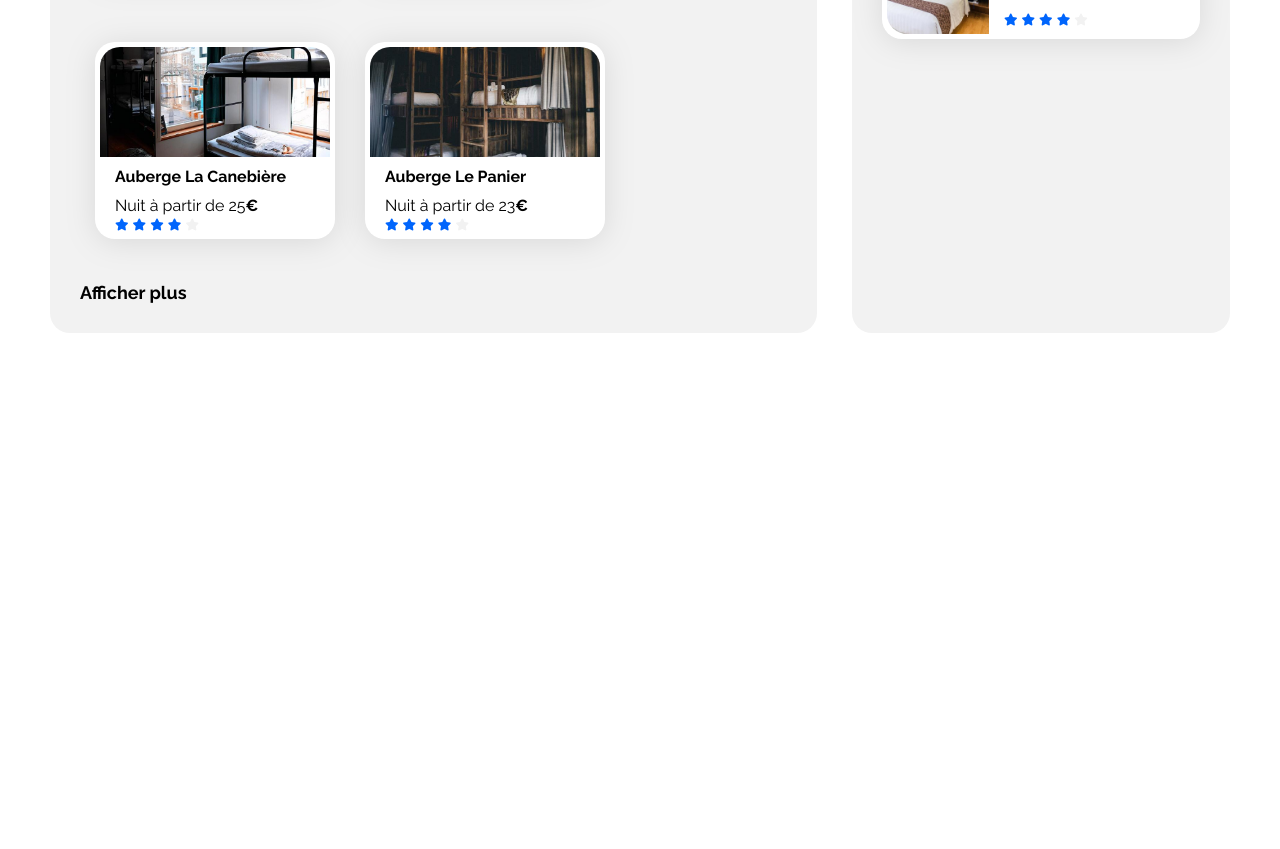
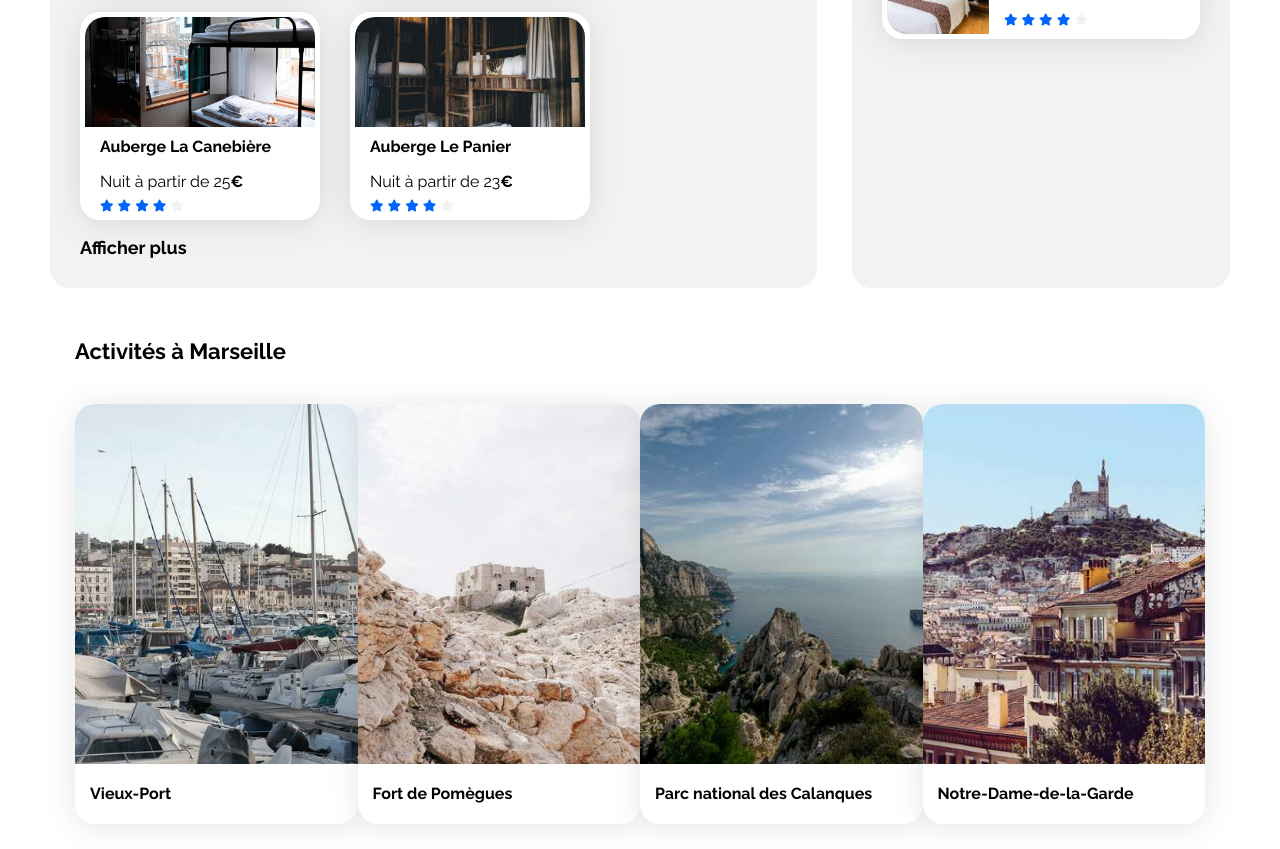
Before and after one commit to Pierrecrn/Projet-2-OC, a plain HTML site: page index.html in a window 1280 px wide. Shown: the part 880-1729 px from the top of the page. Before the commit the page ends 1213 px from the top, so only its background shows below. Drawn offline with Linux system fonts and the light colour scheme.

Commit message:
Ajout des 'activités à marseille'

```diff
--- a/css/styles.css
+++ b/css/styles.css
@@ -187,15 +187,17 @@ header {
 }
 .hebergements-title {
     display: flex;
+    margin-bottom: 15px;
 }
 .hebergements-cards {
     display: flex;
     flex-wrap: wrap;
 }
 .hebergements-cards a {
-    height: 220px;
+    height: 225px;
     width: 240px;
-    margin: 20px 15px 20px 15px;
+    margin-top: 15px;
+    margin-right: 30px;
 }
 .hebergements-cards .card {
     display: flex;
@@ -214,13 +216,13 @@ header {
     box-sizing: border-box;
 }
 .hebergements-cards .card-title {
-    margin: 10px 0;
+    margin: 10px 0 15px 0;
 }
 .hebergements-cards .card-subtitle {
-    margin: 0;
+    margin-bottom: 5px;
 }
-.hebergements-cards .card-subtitle {
-    margin-bottom: 5 px;
+.hebergements-cards .card-rating {
+    padding-bottom: 15 px;
 }
 .hebergements-lien  {
     color: black;
@@ -273,8 +275,39 @@ header {
     margin-bottom: 5px;
 }
 
+/****** activités ***********/
+.activites {
+    padding: 25px;
+}
+.activites-title {
+    display: flex;
+    margin: 25px 0 15px 0;
+}
 
+.activites-cards {
+    display: flex;
+    justify-content: space-between;
+}
+.activites-cards a {
+    width: 300px;
+    height: 400px;
+    margin-top: 25px;
+    background-color: white;
+    border-radius: 20px;
+    filter: drop-shadow(0px 3px 15px rgba(0, 0, 0, 0.1));
+    padding-bottom: 20px;
+}
 
+.activites-cards img {
+    width: 100%;
+    height: 360px;
+    object-fit: cover;
+    border-top-left-radius: 20px;
+    border-top-right-radius: 20px;
+}
+.activites-txt {
+    margin-left: 15px;
+}
 
 /* Le code ci-dessous correspond à la version responsive uniquement */
 
--- a/index.html
+++ b/index.html
@@ -60,9 +60,7 @@
             </section>
             <div class="hebergements-and-populaires">
                 <section class="hebergements">
-                    <div class="hebergements-title">
-                        <h2 class="section-title">Hébergements à Marseille</h2>
-                    </div>
+                    <h2 class="hebergements-title section-title">Hébergements à Marseille</h2>
                     <div class="hebergements-cards">
                         <a href="#">
                             <article class="card">
@@ -247,6 +245,43 @@
                     </div>
                 </section>
             </div>
+            <section class="activites">
+                <h2 class="activites-title section-title">Activités à Marseille</h2>
+                <div class="activites-cards">
+                    <a href="#">
+                        <article>
+                            <img src="./images/activities/reno-laithienne.jpg" alt="Image de bateaux dans le port de Marseille">
+                            <div class="activites-txt">
+                                <h3 class="card-title">Vieux-Port</h3>
+                            </div>
+                        </article>
+                    </a>
+                    <a href="#">
+                        <article>
+                            <img src="./images/activities/paul-hermann.jpg" alt="Image d'un fort en haut d'une colline">
+                            <div class="activites-txt">
+                                <h3 class="card-title">Fort de Pomègues</h3>
+                            </div>
+                        </article>
+                    </a>
+                    <a href="#">
+                        <article>
+                            <img src="./images/activities/kilyan-sockalingum.jpg" alt="Image des calanques">
+                            <div class="activites-txt">
+                                <h3 class="card-title">Parc national des Calanques</h3>
+                            </div>
+                        </article>
+                    </a>
+                    <a href="#">
+                        <article>
+                            <img src="./images/activities/florian-wehde.jpg" alt="Image d'une basilique en haut d'une colline">
+                            <div class="activites-txt">
+                                <h3 class="card-title">Notre-Dame-de-la-Garde</h3>
+                            </div>
+                        </article>
+                    </a>
+                </div>
+            </section>
         </main>
         <footer></footer>
     </div>
```
